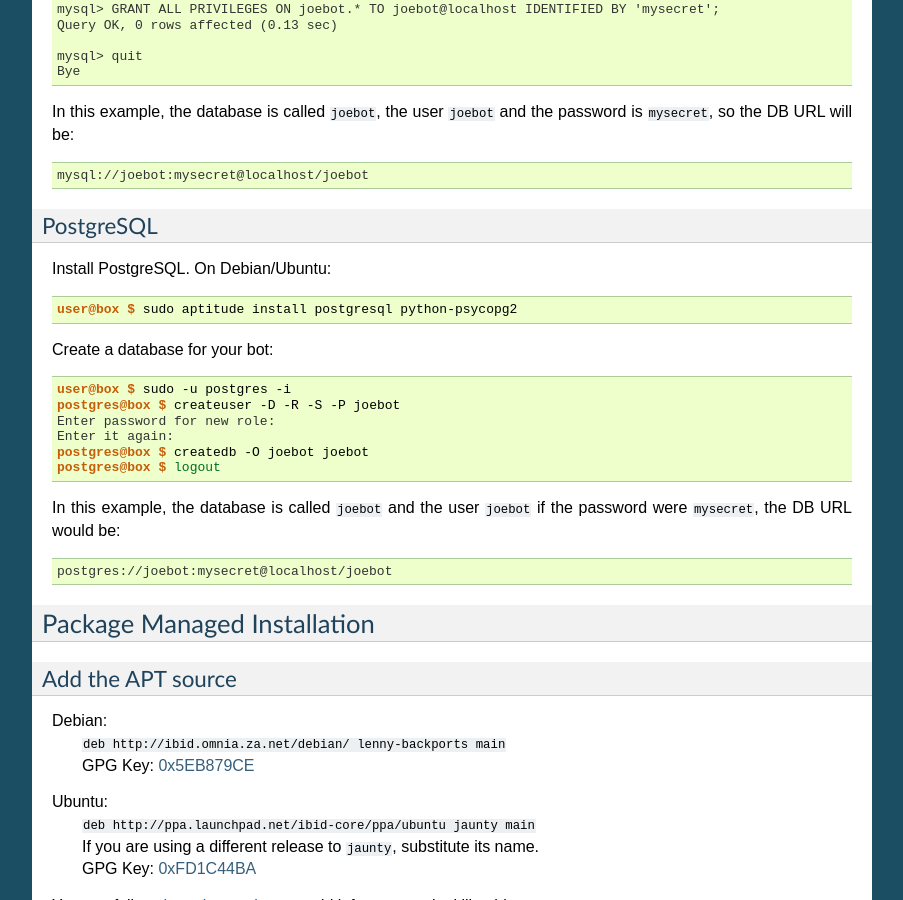
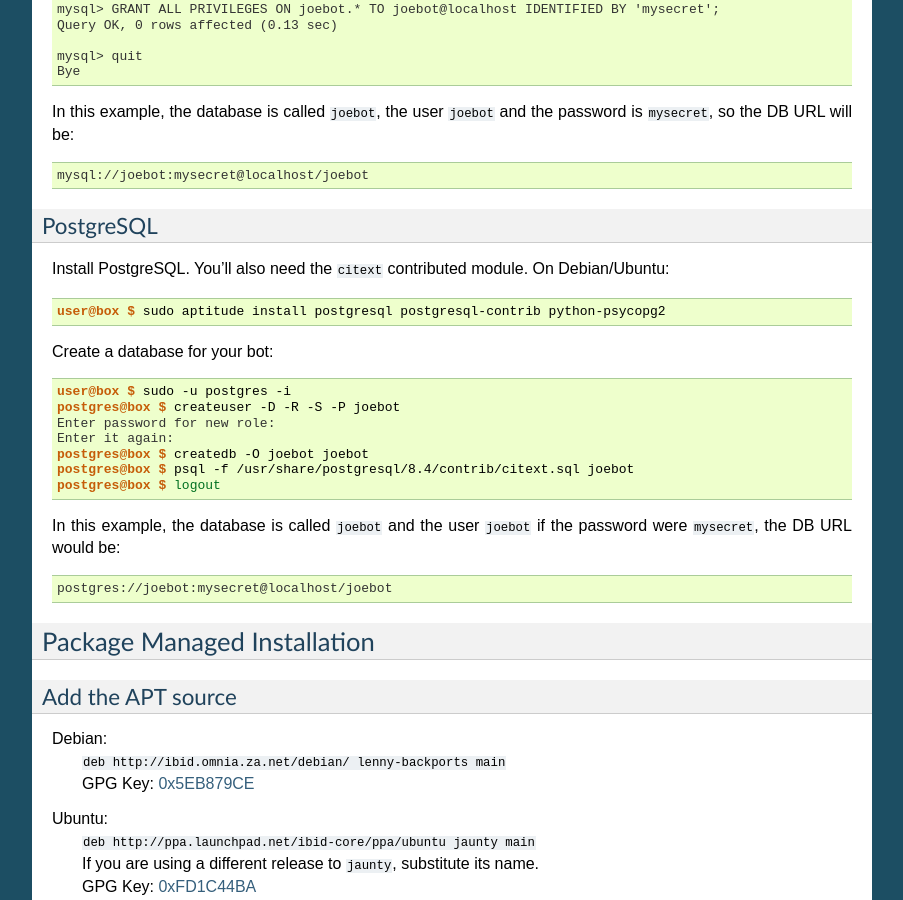
Before and after one commit to ibid/ibid, a Sphinx documentation site: the page built from docs/install.rst, in a window 1280 px wide and 900 px high, scrolled down 1863 px. Shown: the whole window, without its empty margins (198-1101 px from the left). Built offline with Sphinx 7.4.7, drawn with Linux system fonts in a browser that asks for light colours.

Commit message:
Add CITEXT to install process

```diff
--- a/docs/install.rst
+++ b/docs/install.rst
@@ -128,9 +128,11 @@ and the password is ``mysecret``, so the DB URL will be::
 PostgreSQL
 ^^^^^^^^^^
 
-Install PostgreSQL. On Debian/Ubuntu::
+Install PostgreSQL.
+You'll also need the ``citext`` contributed module.
+On Debian/Ubuntu::
 
-   user@box $ sudo aptitude install postgresql python-psycopg2
+   user@box $ sudo aptitude install postgresql postgresql-contrib python-psycopg2
 
 Create a database for your bot::
 
@@ -139,6 +141,7 @@ Create a database for your bot::
    Enter password for new role:
    Enter it again:
    postgres@box $ createdb -O joebot joebot
+   postgres@box $ psql -f /usr/share/postgresql/8.4/contrib/citext.sql joebot
    postgres@box $ logout
 
 In this example, the database is called ``joebot`` and the user
```
